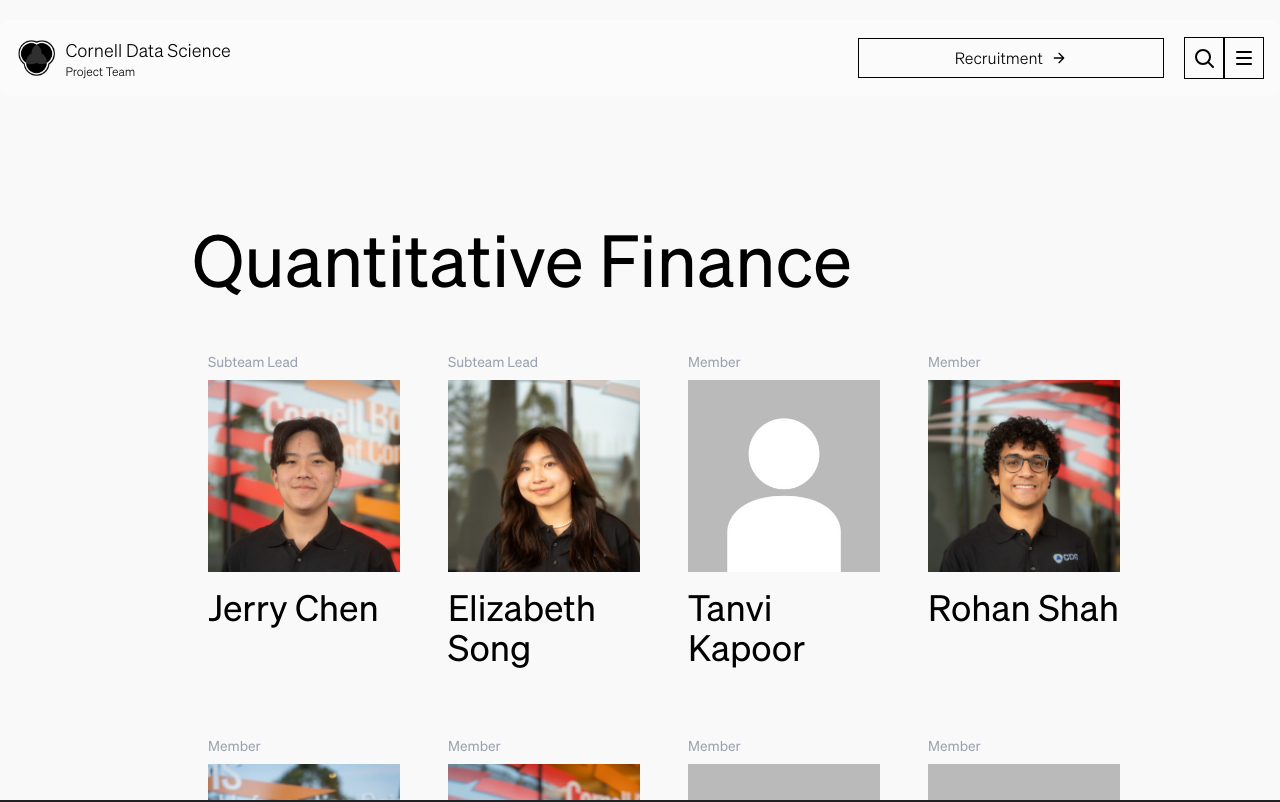
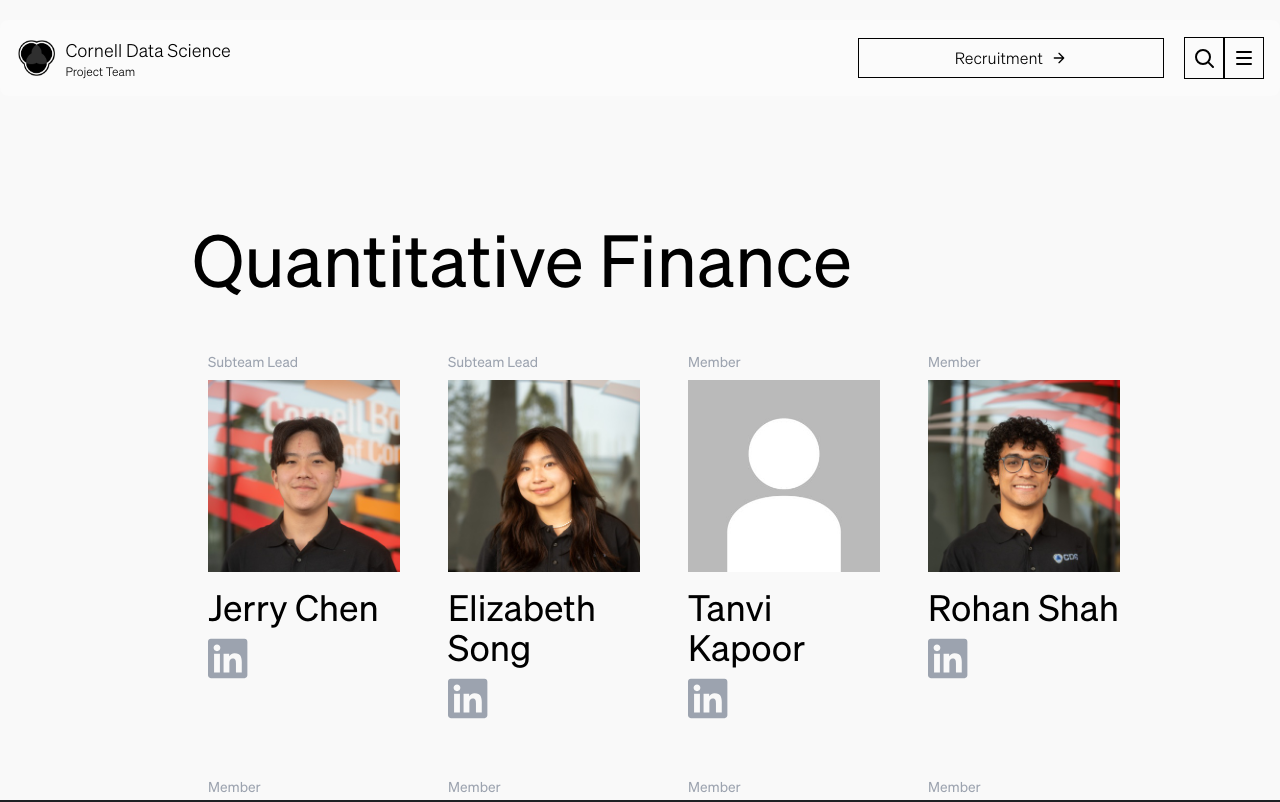
Before and after one commit to Miwi343/cds-website-fork, a Next.js app: page /subteam/quantitative-finance in a window 1280 px wide. Shown: the top 802 px of the page. Built offline with nearby package versions, Linux system fonts and the light colour scheme.

Commit message:
ADD: Members' page LinkedIn option

```diff
--- a/src/components/Subteam.tsx
+++ b/src/components/Subteam.tsx
@@ -1,11 +1,14 @@
 import React from "react";
 import "../assets/css/about.css";
+import { FontAwesomeIcon } from "@fortawesome/react-fontawesome";
+import { faLinkedin } from "@fortawesome/free-brands-svg-icons";
 
 interface Member {
   title: string;
   name: string;
   description: string;
   img: string;
+  linkedin?: string | null; // Optional LinkedIn URL, can be null
 }
 
 const SubteamView: React.FC<{ members: Member[] }> = ({ members }) => {
@@ -27,7 +30,23 @@
               <div className="text-3xl md:text-4xl text-light">
                 {member.name}
               </div>
-              <div className="text-sm mt-5 text-gray-500 whitespace-nowrap">
+              <div className="flex items-center mt-2">
+                {member.linkedin ? (
+                  <a
+                    href={member.linkedin}
+                    target="_blank"
+                    rel="noopener noreferrer"
+                    className="text-blue-500 hover:text-blue-700"
+                  >
+                    <FontAwesomeIcon icon={faLinkedin} size="lg" />
+                  </a>
+                ) : (
+                  <span className="text-gray-400">
+                    <FontAwesomeIcon icon={faLinkedin} size="lg" />
+                  </span>
+                )}
+              </div>
+              <div className="text-sm mt-2 text-gray-500 whitespace-nowrap">
                 {/* {member.description} */}
                 {/* Learn More */}
               </div>
```
